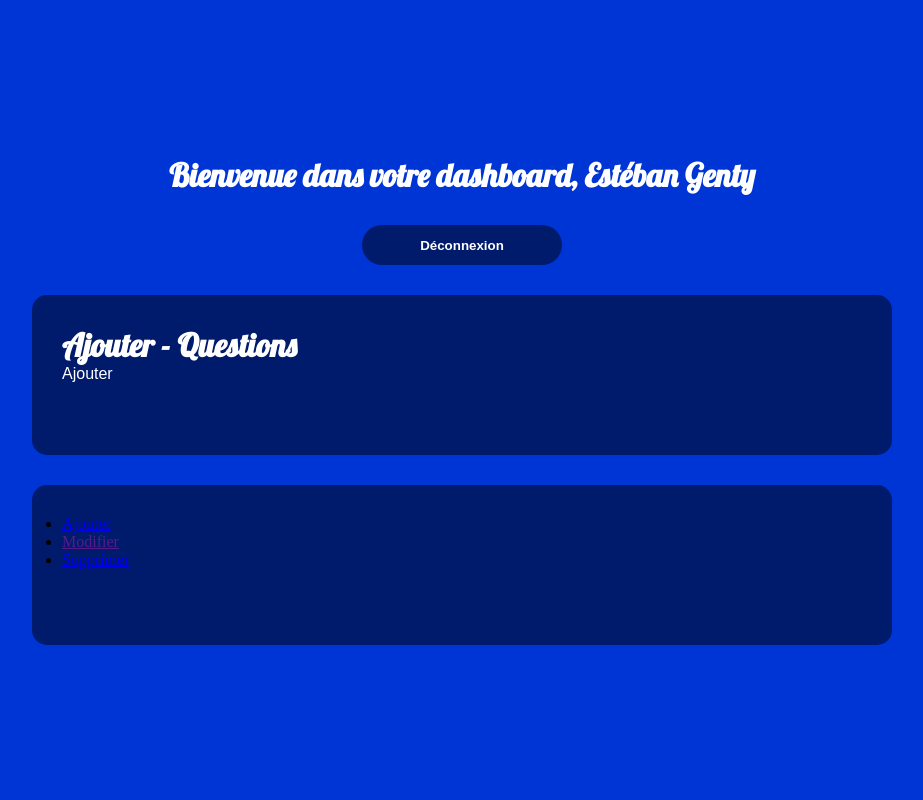
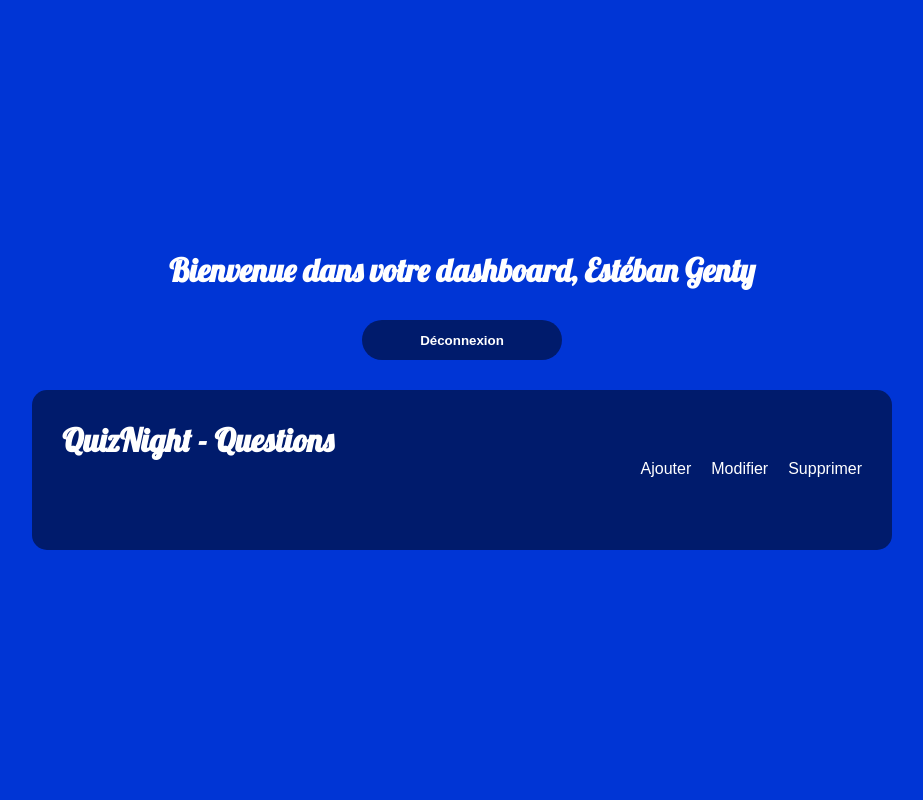
Before and after one commit to esteban-genty/quiznight, a PHP site: page /utilisateurs/dashboard.php in a window 1280 px wide. Shown: the whole page, without its empty margins (178-1101 px from the left). Run offline with PHP 8.4, Linux system fonts and the light colour scheme.

Commit message:
Fonctionnalité dashboard pouvoir ajouter des questions

```diff
--- a/styles/dashboard.css
+++ b/styles/dashboard.css
@@ -25,7 +25,7 @@
     font-weight: bold;
 }
 
-.dashboard div{
+.dashboard article{
     padding: 30px;
     width: 800px;
     height: 100px;
@@ -37,3 +37,30 @@
     font-family: Arial, Helvetica, sans-serif;
     color: white;
 }
+
+.infos-droit{
+    float: right;
+    width: 30%;
+}
+
+
+.infos-droit ul{
+    display: flex;
+    justify-content: end;
+    align-items: center;
+    flex-direction: row;
+    gap: 20px;
+}
+
+.infos-droit li{
+    list-style: none;
+}
+
+.infos-droit a{
+    text-decoration: none;
+}
+
+a{
+    color: white;
+    font-family: Arial, Helvetica, sans-serif;
+}
--- a/utilisateurs/dashboard.php
+++ b/utilisateurs/dashboard.php
@@ -29,17 +29,17 @@
             <h3>Bienvenue dans votre dashboard, <?php echo "Estéban Genty"; ?></h3>
             <button class="deconnexion">Déconnexion</button>
 
-            <div class="infos">
-                <h3>Ajouter - Questions</h3>
-                <span>Ajouter</span>
-            </div>
-            <div class="infos-right">
-                <ul>
-                    <li><a href="plats/ajouter-categories-plats" class="btn-add">Ajouter</a></li>
-                    <li><a href="" class="btn-edit">Modifier</a></li>
-                    <li><a href="plats/supprimer-plats" class="btn-delete">Supprimer</a></li>
-                </ul>
-            </div>
+            <article class="infos">
+                <h3>QuizNight - Questions</h3>
+                <div class="infos-droit">
+                    <ul>
+                        <li><a href="quiz/ajouter-question" class="btn-ajouter">Ajouter</a></li>
+                        <li><a href="" class="btn-edit">Modifier</a></li>
+                        <li><a href="plats/supprimer-plats" class="btn-delete">Supprimer</a></li>
+                    </ul>
+                </div>
+            </article>
+
         </section>
 
 
```
